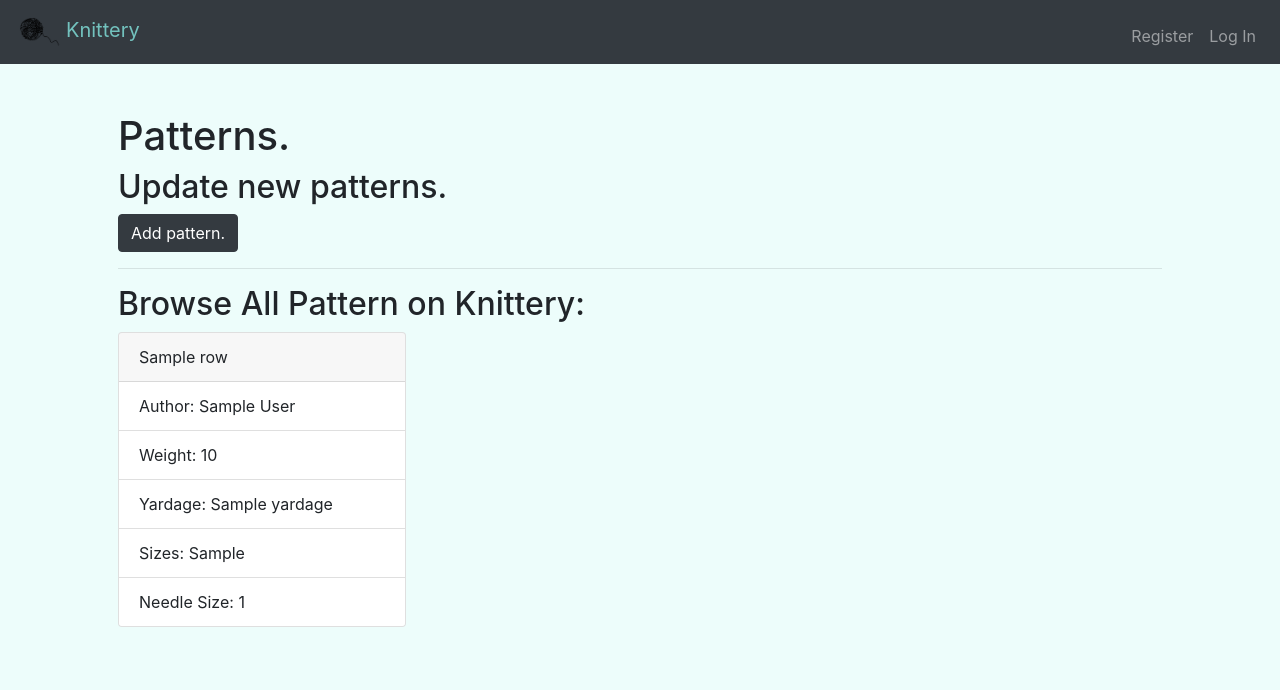
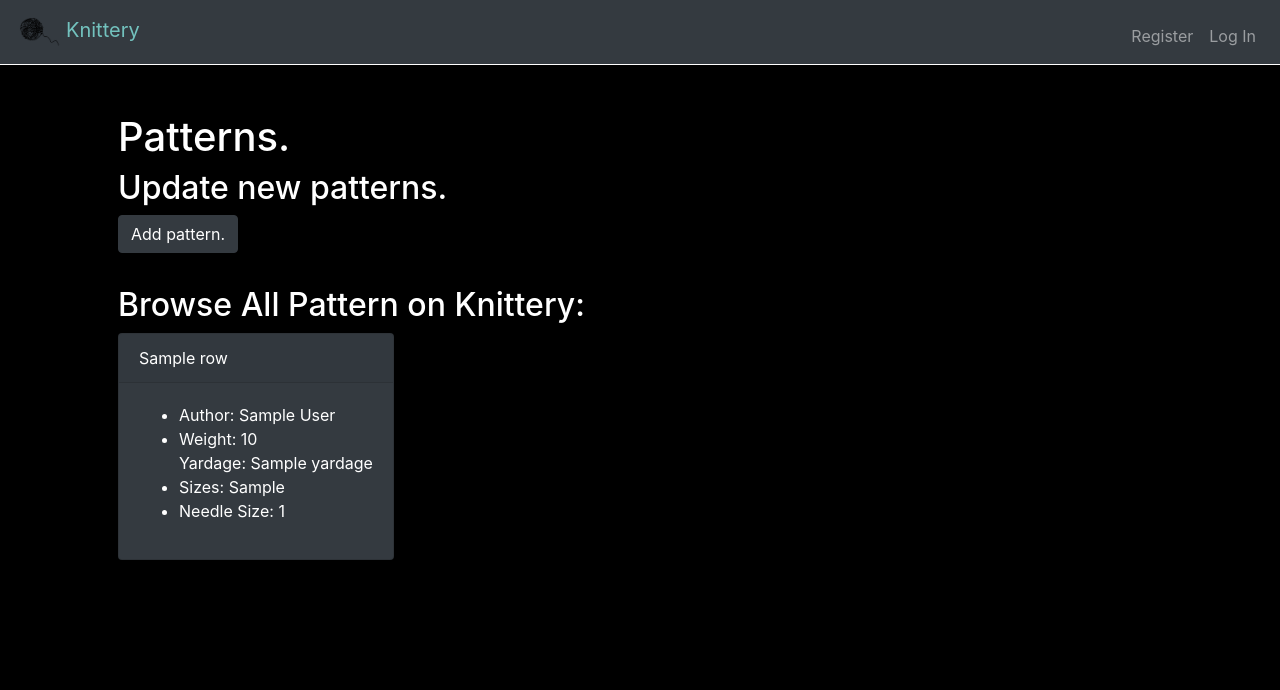
Before and after one commit to graceolivia/Knittery-Social-Media-Site, a Flask app: template templates/patterns.html in a window 1280 px wide. Shown: the top 690 px of the page. Run offline with Flask 2, Linux system fonts and the light colour scheme; the template is opened without the code that fills it: most values are stand-ins (such as "Sample title", 1, 10 or a date in 2020); some libraries are stand-ins or nearby versions.

Commit message:
switched to dark mode

```diff
--- a/application.py
+++ b/application.py
@@ -122,7 +122,7 @@ def register():
             row = db.execute("SELECT name FROM users WHERE name = :name", name=name)
             session["user"] = row[0]["name"]
             print(session)
-            print("Registered!")
+            flash("Registered! Welcome to Knittery. Go to your profile to add more information about you.")
             return redirect("/")
 
     return render_template("public/sign_in.html")
--- a/static/styles.css
+++ b/static/styles.css
@@ -1,7 +1,7 @@
 .navbar {
     opacity: 0.8;
     transition: opacity 1s;
-
+      border-bottom: 1px solid white;
 }
 
 .navbar:hover {
@@ -10,10 +10,15 @@
 }
 
 body {
-     background-color: #EDFDFB;
+     background-color: black;
+     color: white;
 }
 
 .card {display:inline-block;}
+.card a {
+    color: white;
+    text-decoration: underline;
+}
 
 .nav-item:hover{
     background-color: #67737e;
--- a/templates/index.html
+++ b/templates/index.html
@@ -13,4 +13,6 @@ Welcome.
 {% endif %}
 
 
+
+
 {% endblock %}
--- a/templates/patterns.html
+++ b/templates/patterns.html
@@ -45,19 +45,21 @@ Yarn.
 </div><br>
 <hr>
 <h2>Browse All Pattern on Knittery:</h2>
+
+
 {% for row in rows %}
-<div class="card mb-3" style="width: 18rem;">
-  <div class="card-header">
-    {{ row["name"] }}
+<div class="card text-white bg-dark mb-3" style="max-width: 18rem;">
+  <div class="card-header">{{ row["name"] }}</div>
+  <div class="card-body">
+    <ul>
+    <li>Author: {{ row["author"] }}</li>
+    <li>Weight: {{ row["weight"] }}</li>
+    <l>Yardage: {{ row["yardage"] }}</li>
+    <li>Sizes: {{ row["sizes_available"] }}</li>
+    <li>Needle Size: {{ row["needle_size"] }}</li>
+  </ul>
   </div>
-  <ul class="list-group list-group-flush">
-    <li class="list-group-item">Author: {{ row["author"] }}</li>
-    <li class="list-group-item">Weight: {{ row["weight"] }}</li>
-    <li class="list-group-item">Yardage: {{ row["yardage"] }}</li>
-    <li class="list-group-item">Sizes: {{ row["sizes_available"] }}</li>
-    <li class="list-group-item">Needle Size: {{ row["needle_size"] }}</li>
-  </ul>
-</div>
+  </div>
 {% endfor %}
 
 
```
Also changed, not shown: templates/profile.html (+26 -6 lines), templates/projects.html (+12 -9 lines), templates/yarn.html (+24 -10 lines).
